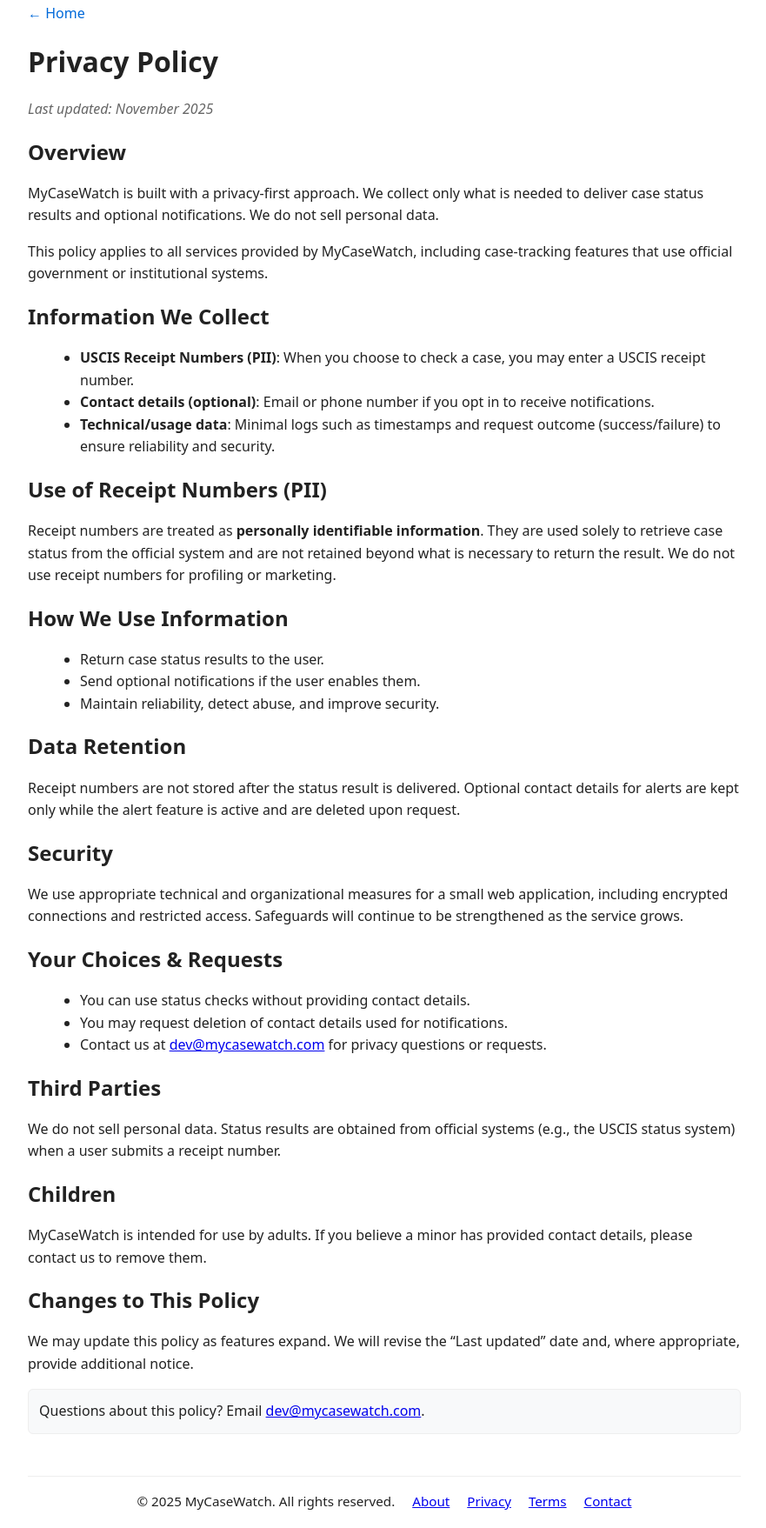
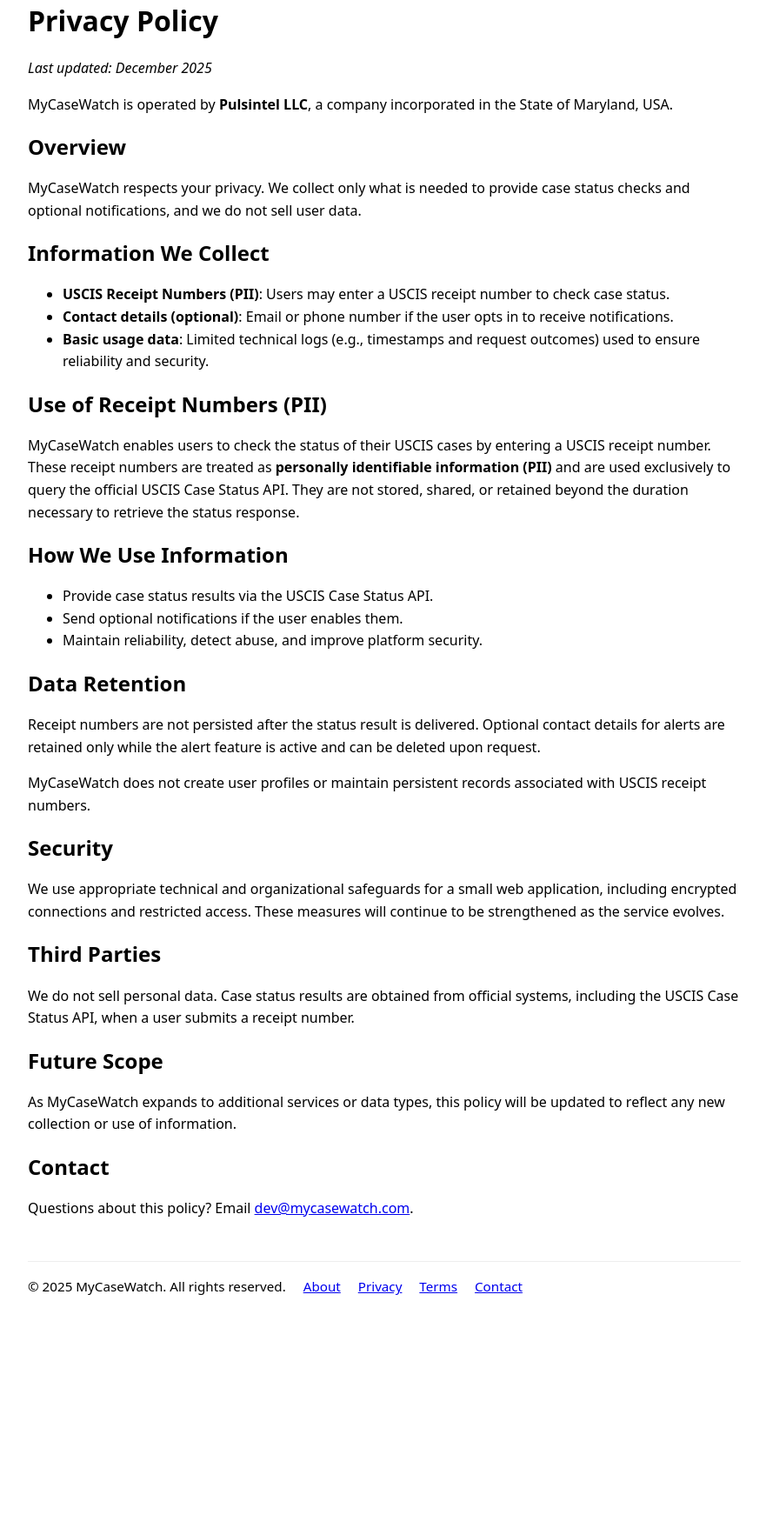
Before and after one commit to pulsintel-mcw/pulsintel-mcw.github.io, a plain HTML site: page privacy.html in a window 1280 px wide. Shown: the part 37-1794 px from the top of the page at 87% size, without its empty margins (198-1079 px from the left). After the commit the page ends 1585 px from the top, so only its background shows below. Drawn offline with Linux system fonts and the light colour scheme.

Commit message:
Add About, Privacy, Terms pages and favicon; clarify ownership and PII handling

```diff
--- a/privacy.html
+++ b/privacy.html
@@ -4,81 +4,97 @@
   <meta charset="utf-8">
   <meta name="viewport" content="width=device-width,initial-scale=1">
   <title>Privacy Policy – MyCaseWatch</title>
-  <meta name="description" content="Privacy Policy for MyCaseWatch">
+  <meta name="description" content="MyCaseWatch Privacy Policy">
   <style>
-    body{max-width:820px;margin:40px auto;font:16px/1.6 system-ui,Segoe UI,Roboto,Arial;color:#222}
+    body{max-width:820px;margin:40px auto;font:16px/1.6 system-ui,Segoe UI,Roboto,Arial}
     h1,h2{line-height:1.3}
-    nav a{color:#0069d9;text-decoration:none}
-    nav a:hover{text-decoration:underline}
-    .muted{color:#666}
-    footer{margin-top:3rem;padding:1rem 0;border-top:1px solid #eee;font-size:.95rem;text-align:center}
-    footer a{margin-left:1rem}
-    ul{margin:0 0 1rem 1.25rem}
-    .note{background:#f8f9fa;border:1px solid #eee;border-radius:6px;padding:.75rem}
   </style>
 </head>
 <body>
 
-  <nav>
-    <a href="/">← Home</a>
-  </nav>
+  <h1>Privacy Policy</h1>
+  <p><em>Last updated: December 2025</em></p>
 
-  <h1>Privacy Policy</h1>
-  <p class="muted"><em>Last updated: November 2025</em></p>
+  <!-- ADDED: operator identification (single, controlled mention) -->
+  <p>
+    MyCaseWatch is operated by <strong>Pulsintel LLC</strong>, a company incorporated
+    in the State of Maryland, USA.
+  </p>
 
   <h2>Overview</h2>
-  <p>MyCaseWatch is built with a privacy-first approach. We collect only what is needed to deliver case status results and optional notifications. We do not sell personal data.</p>
-  <p>This policy applies to all services provided by MyCaseWatch, including case-tracking features that use official government or institutional systems.</p>
+  <p>
+    MyCaseWatch respects your privacy. We collect only what is needed to provide
+    case status checks and optional notifications, and we do not sell user data.
+  </p>
 
   <h2>Information We Collect</h2>
   <ul>
-    <li><strong>USCIS Receipt Numbers (PII)</strong>: When you choose to check a case, you may enter a USCIS receipt number.</li>
-    <li><strong>Contact details (optional)</strong>: Email or phone number if you opt in to receive notifications.</li>
-    <li><strong>Technical/usage data</strong>: Minimal logs such as timestamps and request outcome (success/failure) to ensure reliability and security.</li>
+    <li><strong>USCIS Receipt Numbers (PII)</strong>: Users may enter a USCIS receipt number to check case status.</li>
+    <li><strong>Contact details (optional)</strong>: Email or phone number if the user opts in to receive notifications.</li>
+    <li><strong>Basic usage data</strong>: Limited technical logs (e.g., timestamps and request outcomes) used to ensure reliability and security.</li>
   </ul>
 
   <h2>Use of Receipt Numbers (PII)</h2>
-  <p>Receipt numbers are treated as <strong>personally identifiable information</strong>. They are used solely to retrieve case status from the official system and are not retained beyond what is necessary to return the result. We do not use receipt numbers for profiling or marketing.</p>
+  <p>
+    MyCaseWatch enables users to check the status of their USCIS cases by entering a
+    USCIS receipt number. These receipt numbers are treated as
+    <strong>personally identifiable information (PII)</strong> and are used
+    exclusively to query the official USCIS Case Status API. They are not stored,
+    shared, or retained beyond the duration necessary to retrieve the status response.
+  </p>
 
   <h2>How We Use Information</h2>
   <ul>
-    <li>Return case status results to the user.</li>
+    <li>Provide case status results via the USCIS Case Status API.</li>
     <li>Send optional notifications if the user enables them.</li>
-    <li>Maintain reliability, detect abuse, and improve security.</li>
+    <li>Maintain reliability, detect abuse, and improve platform security.</li>
   </ul>
 
   <h2>Data Retention</h2>
-  <p>Receipt numbers are not stored after the status result is delivered. Optional contact details for alerts are kept only while the alert feature is active and are deleted upon request.</p>
+  <p>
+    Receipt numbers are not persisted after the status result is delivered.
+    Optional contact details for alerts are retained only while the alert feature
+    is active and can be deleted upon request.
+  </p>
+
+  <!-- ADDED: explicit no-profiling assurance -->
+  <p>
+    MyCaseWatch does not create user profiles or maintain persistent records
+    associated with USCIS receipt numbers.
+  </p>
 
   <h2>Security</h2>
-  <p>We use appropriate technical and organizational measures for a small web application, including encrypted connections and restricted access. Safeguards will continue to be strengthened as the service grows.</p>
-
-  <h2>Your Choices & Requests</h2>
-  <ul>
-    <li>You can use status checks without providing contact details.</li>
-    <li>You may request deletion of contact details used for notifications.</li>
-    <li>Contact us at <a href="mailto:dev@mycasewatch.com">dev@mycasewatch.com</a> for privacy questions or requests.</li>
-  </ul>
+  <p>
+    We use appropriate technical and organizational safeguards for a small web
+    application, including encrypted connections and restricted access. These
+    measures will continue to be strengthened as the service evolves.
+  </p>
 
   <h2>Third Parties</h2>
-  <p>We do not sell personal data. Status results are obtained from official systems (e.g., the USCIS status system) when a user submits a receipt number.</p>
+  <p>
+    We do not sell personal data. Case status results are obtained from official
+    systems, including the USCIS Case Status API, when a user submits a receipt number.
+  </p>
 
-  <h2>Children</h2>
-  <p>MyCaseWatch is intended for use by adults. If you believe a minor has provided contact details, please contact us to remove them.</p>
+  <h2>Future Scope</h2>
+  <p>
+    As MyCaseWatch expands to additional services or data types, this policy will
+    be updated to reflect any new collection or use of information.
+  </p>
 
-  <h2>Changes to This Policy</h2>
-  <p>We may update this policy as features expand. We will revise the “Last updated” date and, where appropriate, provide additional notice.</p>
+  <h2>Contact</h2>
+  <p>
+    Questions about this policy? Email
+    <a href="mailto:dev@mycasewatch.com">dev@mycasewatch.com</a>.
+  </p>
 
-  <div class="note">
-    Questions about this policy? Email <a href="mailto:dev@mycasewatch.com">dev@mycasewatch.com</a>.
-  </div>
+  <footer style="margin-top:3rem;padding:1rem 0;border-top:1px solid #eee;font-size:.95rem">
+    © 2025 MyCaseWatch. All rights reserved.
+    <a href="/about" style="margin-left:1rem">About</a>
+    <a href="/privacy" style="margin-left:1rem">Privacy</a>
+    <a href="/terms" style="margin-left:1rem">Terms</a>
+    <a href="mailto:dev@mycasewatch.com" style="margin-left:1rem">Contact</a>
+  </footer>
 
-  <footer>
-    © 2025 MyCaseWatch. All rights reserved.
-    <a href="/about">About</a>
-    <a href="/privacy">Privacy</a>
-    <a href="/terms">Terms</a>
-    <a href="mailto:dev@mycasewatch.com">Contact</a>
-  </footer>
 </body>
 </html>
```
Also changed, not shown: about.html (added, +49 -0 lines), terms.html (added, +76 -0 lines), favicon.svg (added).
